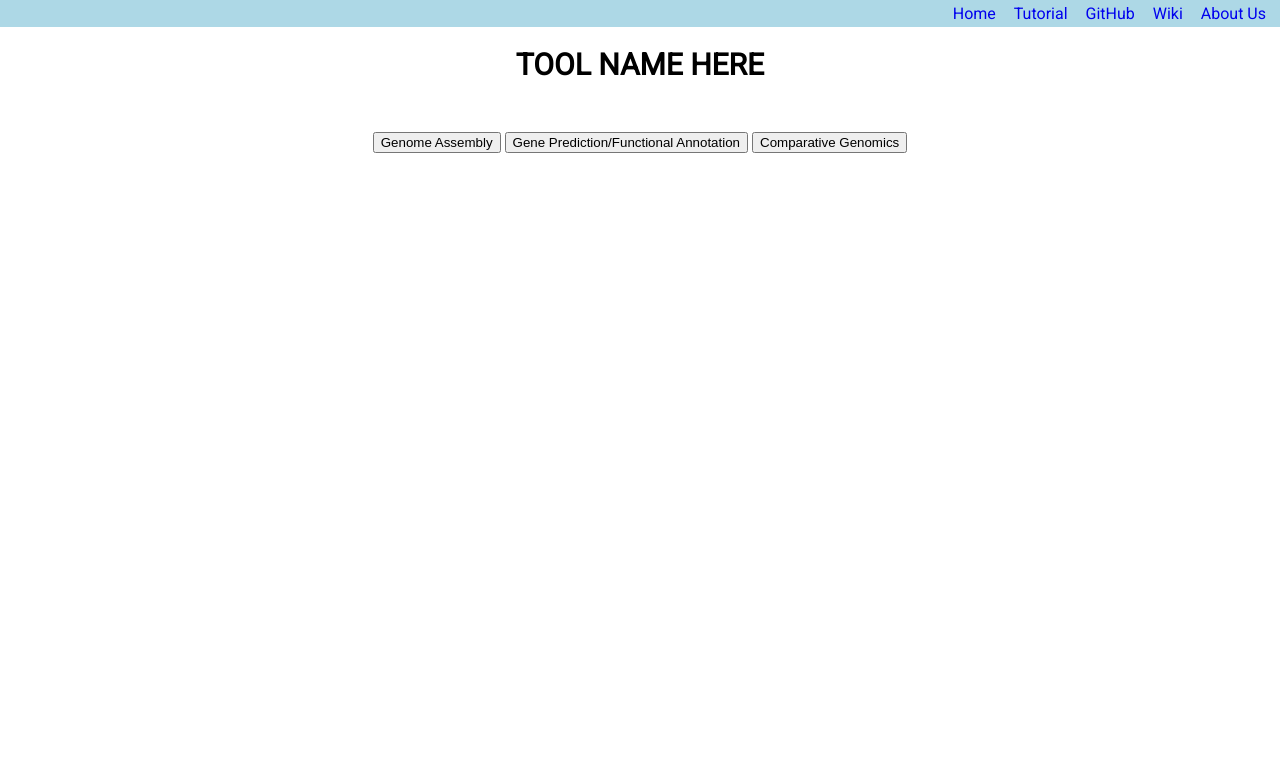
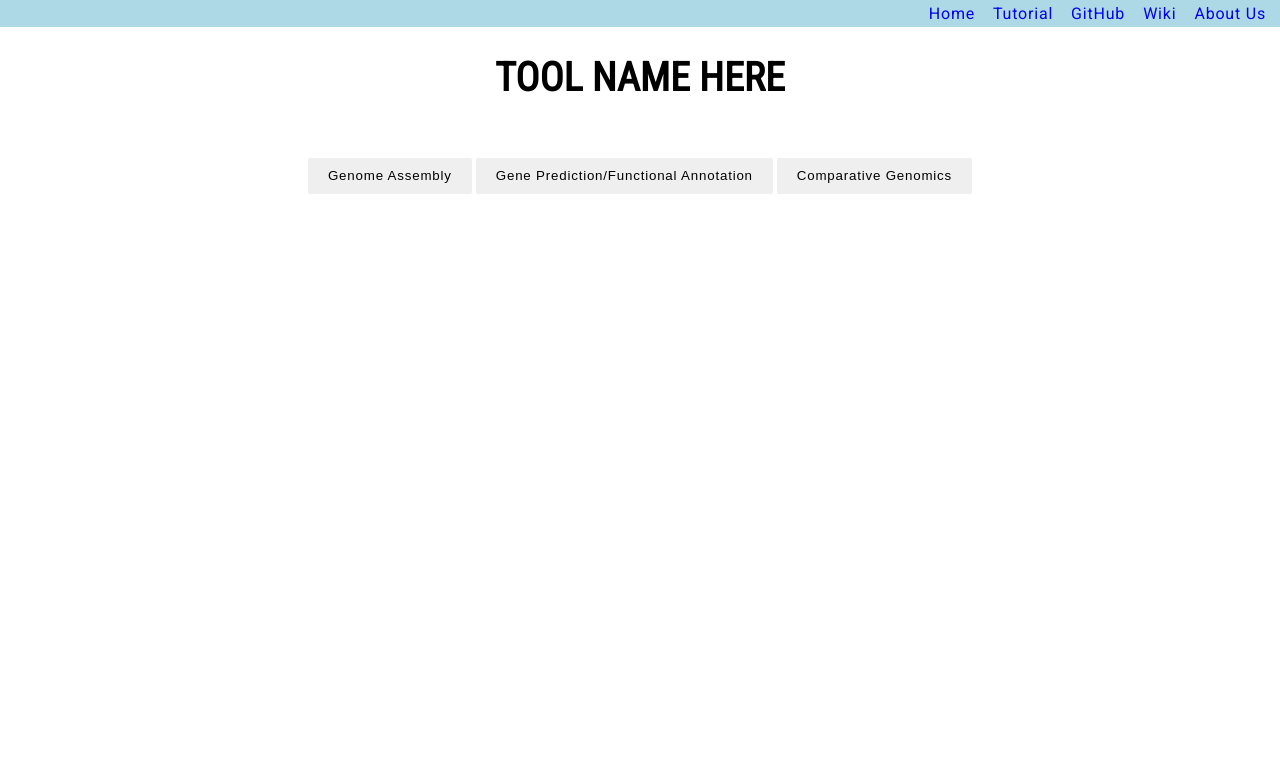
Before and after one commit to compgenomics2020/Team3-WebServer, a Flask app: page / in a window 1280 px wide. Shown: the top 783 px of the page. Run offline with Flask 2, Linux system fonts and the light colour scheme.

Commit message:
styled buttons and added favicon

```diff
--- a/templates/FunctionalAnnotation.html
+++ b/templates/FunctionalAnnotation.html
@@ -3,7 +3,9 @@
 
 <meta charset="UTF-8">
 <link rel="stylesheet" href="style.css">
+<link rel="shortcut icon" href="https://hosting.gatech.edu/sites/all/themes/gt_subtheme/favicon.ico" />
 <link rel="stylesheet" href="https://fonts.googleapis.com/css2?family=Roboto&display=swap">
+<link rel="stylesheet" href="https://fonts.googleapis.com/css2?family=Roboto+Condensed&display=swap">
 <title>Functional Annotation</title>
 
 </head>
--- a/templates/GenomeAssembly.html
+++ b/templates/GenomeAssembly.html
@@ -3,7 +3,9 @@
 
 <meta charset="UTF-8">
 <link rel="stylesheet" href="style.css">
+<link rel="shortcut icon" href="https://hosting.gatech.edu/sites/all/themes/gt_subtheme/favicon.ico" />
 <link rel="stylesheet" href="https://fonts.googleapis.com/css2?family=Roboto&display=swap">
+<link rel="stylesheet" href="https://fonts.googleapis.com/css2?family=Roboto+Condensed&display=swap">
 <title>Genome Assembly</title>
 
 </head>
--- a/templates/index.html
+++ b/templates/index.html
@@ -3,7 +3,9 @@
 
 <meta charset="UTF-8">
 <link rel="stylesheet" href="style.css">
+<link rel="shortcut icon" href="https://hosting.gatech.edu/sites/all/themes/gt_subtheme/favicon.ico" />
 <link rel="stylesheet" href="https://fonts.googleapis.com/css2?family=Roboto&display=swap">
+<link rel="stylesheet" href="https://fonts.googleapis.com/css2?family=Roboto+Condensed&display=swap">
 <title>Home Page</title>
 
 </head>
@@ -27,9 +29,9 @@
 <!-- main contents-->
 <div class = 'workspace'></div>
     <p style="text-align:center">
-        <button type="button" onclick="toGenomeAssembly()">Genome Assembly</button>
-        <button type="button">Gene Prediction/Functional Annotation</button>
-        <button type="button">Comparative Genomics</button>
+        <button type="button" class = 'btn' onclick="toGenomeAssembly()">Genome Assembly</button>
+        <button type="button" class = 'btn'>Gene Prediction/Functional Annotation</button>
+        <button type="button" class = 'btn'>Comparative Genomics</button>
     </p>
 </div>
 
--- a/templates/style.css
+++ b/templates/style.css
@@ -1,6 +1,6 @@
 /*BUILT IN ELEMENTS*/
 body {
-    font-family: 'Roboto', sans-serif;
+    font-family: 'Roboto', 'Helvetica', sans-serif;
     padding: 0;
     margin: 0;
 }
@@ -11,8 +11,9 @@ a {
     outline-style:none;
 }
 
-h1 {
-    font-size: 30px;
+h1, h2, h3, h4 {
+    font-size: 40px;
+    font-family: 'Roboto Condensed', 'Helvetica Neue', sans-serif;
 }
 
 .heading {
@@ -32,6 +33,7 @@ h1 {
     /* width: 60px;*/
     padding: 2px;
     margin-right: 10px;
+    letter-spacing: .05rem;
 }
 
 /*CENTRAL CONTAINER*/
@@ -40,3 +42,21 @@ h1 {
     margin: 5px auto 20px auto;
     padding: 5px;
 }
+
+.btn {
+    padding: 0 1.25rem;
+    display: inline-block;
+    transition: background .2s ease-in-out;
+    line-height: 2.25rem;
+    letter-spacing: .05rem;
+    border: 0;
+    border-radius: 2px;
+    /* -moz-box-shadow: 1px 1px 4px rgba(0,0,0,0.2);
+    -webkit-box-shadow: 1px 1px 4px rgba(0,0,0,0.2);
+    box-shadow: 1px 1px 4px rgba(0,0,0,0.2);*/
+}
+
+.btn:hover {
+    background: lightblue;
+    transition: background .2s ease-in-out;
+   }
```
